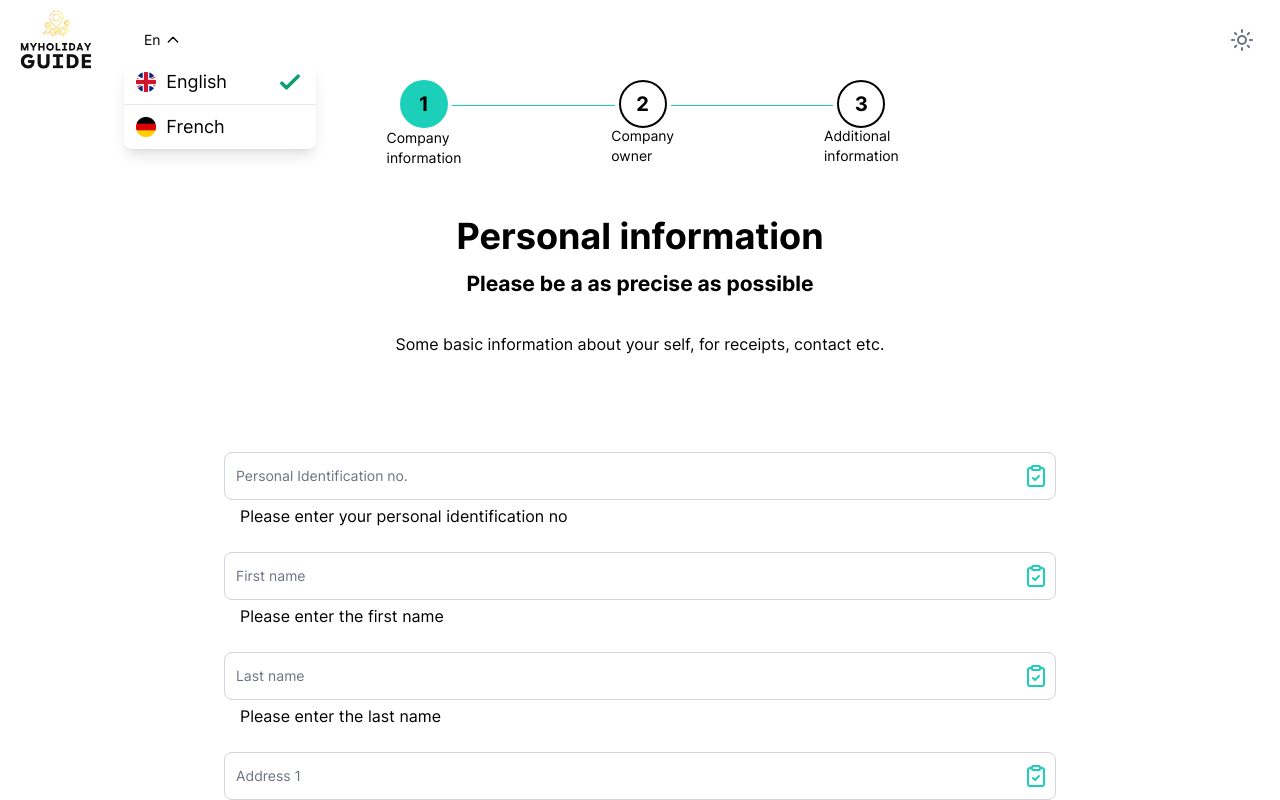
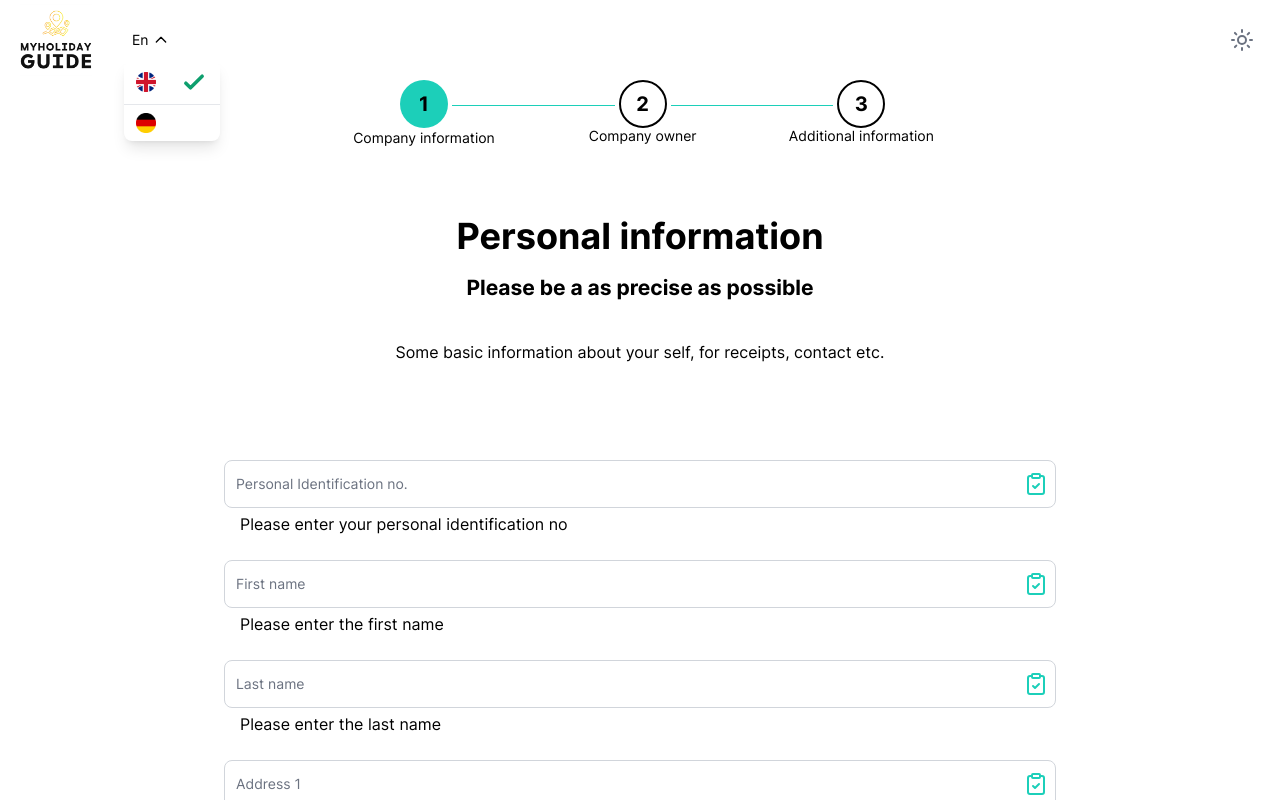
Before and after one commit to VishnuMGrapelime/MyHolidayGuide, a Next.js app: page /en/partner/private/signup in a window 1280 px wide. Both pictures are taken after a click on the button "En". Shown: the top 800 px of the page. Built offline with nearby package versions, Linux system fonts and the light colour scheme; no server answers; what i18next-resources-to-backend would draw is missing.

Commit message:
resolved conflicts

```diff
--- a/src/app/[lng]/layout.tsx
+++ b/src/app/[lng]/layout.tsx
@@ -60,8 +60,8 @@ export default function RootLayout({
   children: React.ReactNode;
 }) {
   return (
-    <html lang={lng} dir={dir(lng)} className='h-full bg-white-900'>
-      <body className='h-full'>
+    <html lang={lng} dir={dir(lng)} className='h-full bg-white-900 '>
+      <body className='h-full dark:bg-black'>
         <NextTopLoader />
         <ReduxProvider>
           <SessionProvider>
--- a/src/app/[lng]/partner/private/signup/page.tsx
+++ b/src/app/[lng]/partner/private/signup/page.tsx
@@ -95,7 +95,7 @@ const CompanySignUpPage = () => {
               updateFormData={updateFormData}
             />
           )}
-          {step === 2 && (
+          {step === 1 && (
             <SignUpTwo
               nextStep={nextStep}
               prevStep={prevStep}
--- a/src/components/Elements/Stepper.jsx
+++ b/src/components/Elements/Stepper.jsx
@@ -1,13 +1,13 @@
 import React from 'react'
 
-export default function Stepper({currPage})
+export default function Stepper({ currPage })
 {
   return (
     <>
       <div className='mb-12 '>
-        <ul className="flex  justify-center stepIcon">
+        <ul className="flex  justify-center stepIcon md:whitespace-nowrap">
           <li className="flex w-full ml-5 md:ml-44 items-center text-black dark:text-blue-500 after:content-[''] after:mx-1 after:w-full after:h-1 after:border-b after:border-[#1CCFB9] after:border-1 after:inline-block dark:after:border-blue-800">
-            <span className={`relative flex flex-col items-center justify-center w-10 h-10 border-solid border-black ${currPage==1 ? 'stepper' : ''} rounded-full lg:h-12 lg:w-12 dark:bg-blue-800 shrink-0`}>
+            <span className={`relative flex flex-col items-center justify-center w-10 h-10 border-solid border-black ${currPage == 1 ? 'stepper' : ''} rounded-full lg:h-12 lg:w-12 dark:bg-blue-800 shrink-0`}>
               1
               <span className="absolute top-full left-1/2 transform -translate-x-1/2 step-text">
                 Company information
@@ -15,7 +15,7 @@ export default function Stepper({currPage})
             </span>
           </li>
           <li className="flex w-full items-center after:content-[''] after:mx-1 after:w-full after:h-1 after:border-b after:border-[#1CCFB9] after:border-1 after:inline-block dark:after:border-gray-700">
-            <span className={`flex relative items-center justify-center w-10 h-10 border-2  border-black ${currPage==2 ? 'stepper' : ''} rounded-full lg:h-12 lg:w-12 dark:bg-gray-700 shrink-0`}>
+            <span className={`flex relative items-center justify-center w-10 h-10 border-2  border-black ${currPage == 2 ? 'stepper' : ''} rounded-full lg:h-12 lg:w-12 dark:bg-gray-700 shrink-0`}>
               2
               <span className="absolute top-full left-1/2 transform -translate-x-1/2 step-text">
                 Company owner
@@ -23,7 +23,7 @@ export default function Stepper({currPage})
             </span>
           </li>
           <li className="flex items-center w-full">
-            <span className={`flex relative items-center justify-center w-10 h-10 border-2   border-black ${currPage==3 ? 'stepper' : ''} rounded-full lg:h-12 lg:w-12 dark:bg-gray-700 shrink-0`}>
+            <span className={`flex relative items-center justify-center w-10 h-10 border-2   border-black ${currPage == 3 ? 'stepper' : ''} rounded-full lg:h-12 lg:w-12 dark:bg-gray-700 shrink-0`}>
               3
               <span className="absolute top-full left-1/2 transform -translate-x-1/2 step-text">
                 Additional information
--- a/src/components/Elements/ValidationBox.tsx
+++ b/src/components/Elements/ValidationBox.tsx
@@ -1,11 +1,11 @@
 export const ValidationBox = ({ errors }) => {
   return (
-    <div className='flex flex-col gap-y-2 p-3 my-4 md:p-4 text-danger-500 border rounded-xl border-danger-500 break-words'>
+    <div className='flex flex-col gap-y-2 p-3 my-4 md:p-4 text-[#df3b16] border rounded-xl border-red-500 break-words'>
       <h3 className='text-p1 font-semibold'>
         There are problems with the input to resolve:
       </h3>
-      <div className='flex flex-wrap gap-2 text-p3'>
-        <div className='w-full'></div>
+      <div className='flex flex-wrap gap-2 text-lg'>
+
         <div className='w-full'>
           <>
             {Object.keys(errors).map((key) => (
@@ -13,7 +13,6 @@ export const ValidationBox = ({ errors }) => {
                 <div className='w-full'>
                   <p>{errors[key]}</p>
                 </div>
-                <div className='w-full'></div>
               </div>
             ))}
           </>
--- a/src/components/Header/LangSwitcher.tsx
+++ b/src/components/Header/LangSwitcher.tsx
@@ -43,18 +43,18 @@ const LangSwitcher: React.FC = ({ lang }) => {
     <div className='flex items-center justify-center'>
       <div className='relative text-lg '>
         <button
-          className='justify-between hover:bg-gray-100 hover:rounded-lg
-           focus:outline-none font-normal bg-white  text-sm px-5 py-2.5 text-center
-          inline-flex items-center dark:bg-blue-600 dark:hover:bg-blue-700 dark:focus:ring-blue-800'
+          className='justify-between rounded-lg hover:bg-gray-100 hover:rounded-lg
+           focus:outline-none font-normal bg-white  dark:bg-black text-sm px-2 py-2.5 text-center
+          inline-flex items-center dark:focus:ring-blue-800 dark:hover:bg-neutral-800'
           onClick={() => setIsOptionsExpanded(!isOptionsExpanded)}
           onBlur={() => setIsOptionsExpanded(false)}
         >
-          En&nbsp;
+          <span>En</span>&nbsp;
           <svg
             fill='none'
             viewBox='0 0 24 24'
             stroke='currentColor'
-            className={`h-4 w-4 transform transition-transform duration-200 ease-in-out ${isOptionsExpanded ? 'rotate-180' : 'rotate-0'
+            className={`h-4 w-4  transform transition-transform duration-200 ease-in-out ${isOptionsExpanded ? 'rotate-180' : 'rotate-0'
               }`}
           >
             <path
@@ -71,7 +71,7 @@ const LangSwitcher: React.FC = ({ lang }) => {
             : 'translate-y-0 scale-y-100 opacity-100'
             }`}
         >
-          <ul className='absolute left-0 right-0 mb-4 bg-white divide-y rounded-lg shadow-lg overflow-hidden w-48'>
+          <ul className='absolute left-0 right-0 mb-4 bg-white divide-y rounded-lg shadow-lg overflow-hidden w-24 dark:bg-neutral-700'>
             {options.map((option, index) => (
               <li
                 key={index}
@@ -83,7 +83,6 @@ const LangSwitcher: React.FC = ({ lang }) => {
                 onClick={() => setOption(option)}
               >
                 <Image src={option.flag} width='20' height='20' alt='logo' />
-                &nbsp;&nbsp;{option.country}
                 {lang === option.code && (
                   <svg
                     xmlns='http://www.w3.org/2000/svg'
--- a/src/components/private/SignupOne.tsx
+++ b/src/components/private/SignupOne.tsx
@@ -4,7 +4,6 @@ import * as Yup from 'yup';
 
 import { Button } from '@/components/Elements/Button';
 import { ValidationBox } from '@/components/Elements/ValidationBox';
-
 const schema = Yup.object().shape({
   personalIdNo: Yup.string().required(
     'Company identification no is a required field',
@@ -250,6 +249,8 @@ const SignupOne = ({ nextStep, formData, updateFormData }) => {
               <span>Please enter the address2</span>
             </p>
           </div>
+          <div className="grid grid-cols-12 gap-3">
+            <div className="col-span-8">
               <div className='space-y-1'>
                 <div className='relative '>
                   <input
@@ -275,6 +276,9 @@ const SignupOne = ({ nextStep, formData, updateFormData }) => {
                   <span>Please enter the street</span>
                 </p>
               </div>
+            </div>
+            <div className="col-span-4">
+
               <div className='space-y-1'>
                 <div className='relative '>
                   <input
@@ -299,6 +303,8 @@ const SignupOne = ({ nextStep, formData, updateFormData }) => {
                 <p className='text- md:text- px-4 '>
                   <span>Please enter the street number</span>
                 </p>
+              </div>
+            </div>
           </div>
           <div className='space-y-1'>
             <div className='relative '>
--- a/src/styles/globals.css
+++ b/src/styles/globals.css
@@ -196,3 +196,13 @@
 .scroll-container::-webkit-scrollbar {
   display: none;
 }
+
+.text-p3 {
+  font-size: .875rem;
+  line-height: 1.5;
+}
+
+.text-p1 {
+  font-size: 1.125rem;
+  line-height: 1.5;
+}
```
Lines whose indentation alone changed are shown as unchanged.
